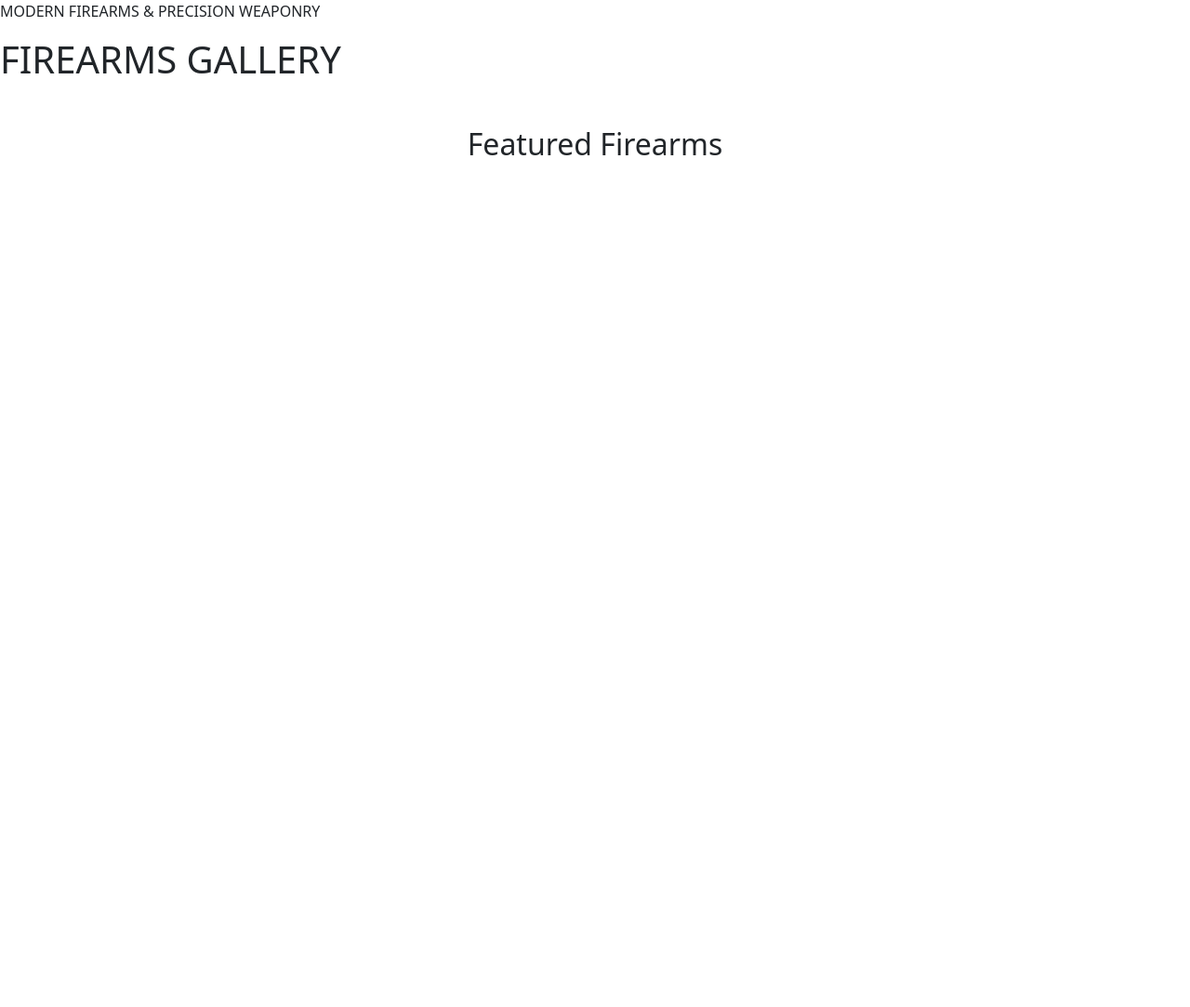
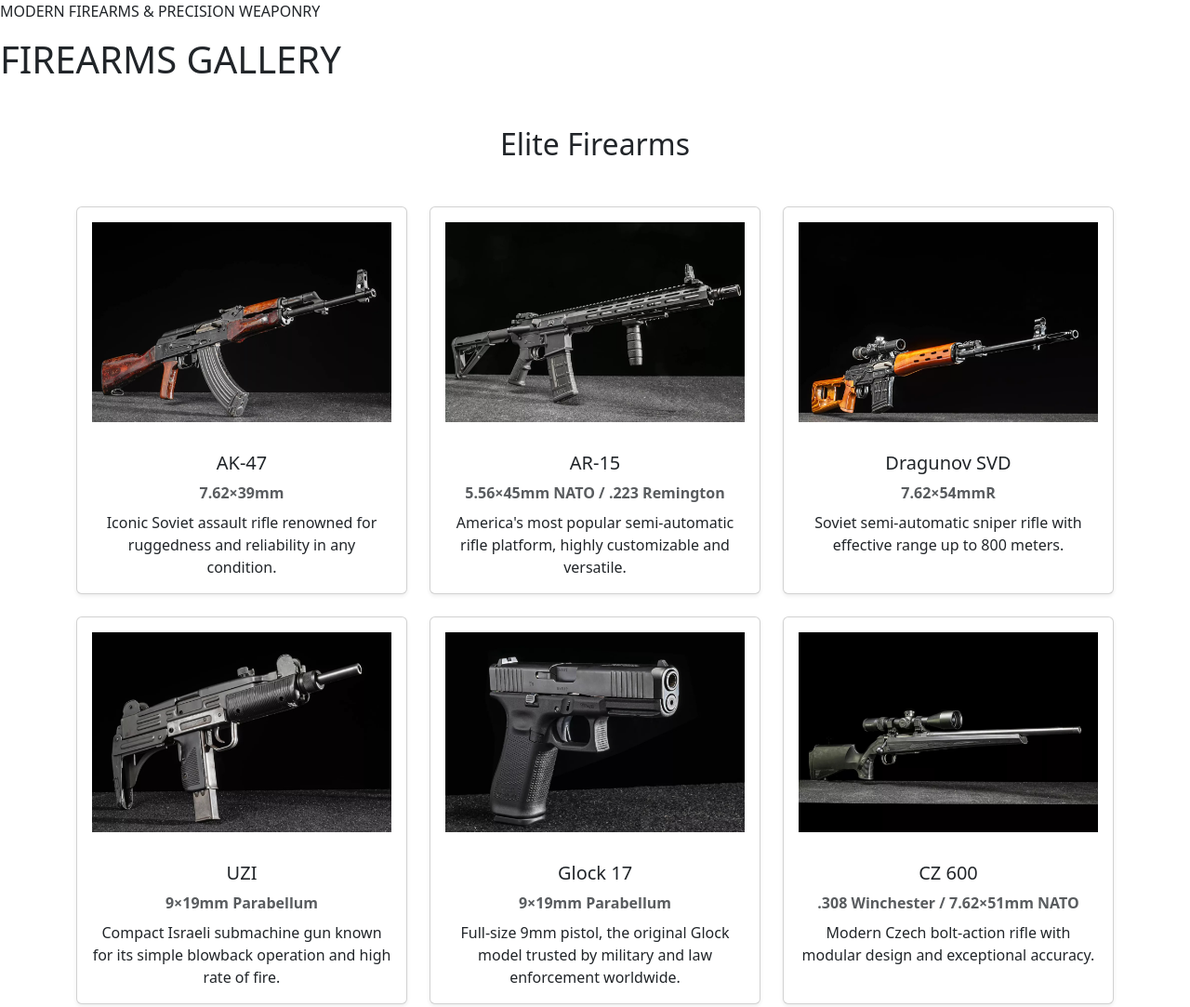
Before and after one commit to rcawilan/Gallery, a plain HTML site: page index.html in a window 1280 px wide. Shown: the top 1083 px of the page at 93% size. Before the commit the page ends 800 px from the top, so only its background shows below. Drawn offline with nearby package versions, Linux system fonts and the light colour scheme.

Commit message:
Add javascript and images folder to render gallery

```diff
--- a/index.html
+++ b/index.html
@@ -18,9 +18,33 @@
     </div>
 
     <div class="container my-5">
-        <h2 class="text-center mb-5">Featured Firearms</h2>
+        <h2 class="text-center mb-5">Elite Firearms</h2>
         <div class="row" id="gallery-row"></div>
     </div>
+
+    <script src="data.js"></script>
+    <script>
+        var gunRow = document.getElementById("gallery-row");
+
+        for (var i = 0; i < gunItems.length; i++) {
+            gunRow.innerHTML += `
+        <div class="col-md-4 col-lg-4 mb-4">
+            <div class="card shadow-sm h-100">
+                <img src="` + gunItems[i].image + `"
+                class="card-img-top p-3" alt="` + gunItems[i].title + `">
+                <div class="card-body d-flex flex-column">
+                    <h5 class="card-title text-center">` + gunItems[i].title + `
+                        </h5>
+                    <p class="card-caliber text-center text-muted mb-2"><strong>` + gunItems[i].caliber + `</strong>
+                        </p>
+                    <p class="card-text text-center flex-grow-1">` + gunItems[i].description + `
+                        </p>
+                </div>
+            </div>
+        </div>
+        `;
+        }
+    </script>
 
     <script src="https://cdn.jsdelivr.net/npm/bootstrap@5.3.8/dist/js/bootstrap.bundle.min.js"
         integrity="sha384-FKyoEForCGlyvwx9Hj09JcYn3nv7wiPVlz4YYwJrWVcXK/BmnVDxM+D2scQbITxI"
```
Also changed, not shown: img/ak.jpg (added), img/ar15.jpg (added), img/cz.jpg (added), img/dragunov.jpg (added), img/glock.jpg (added), img/glock44.jpg (added), img/magnum.jpg (added), img/thompson.jpg (added), img/uzi.jpg (added).
